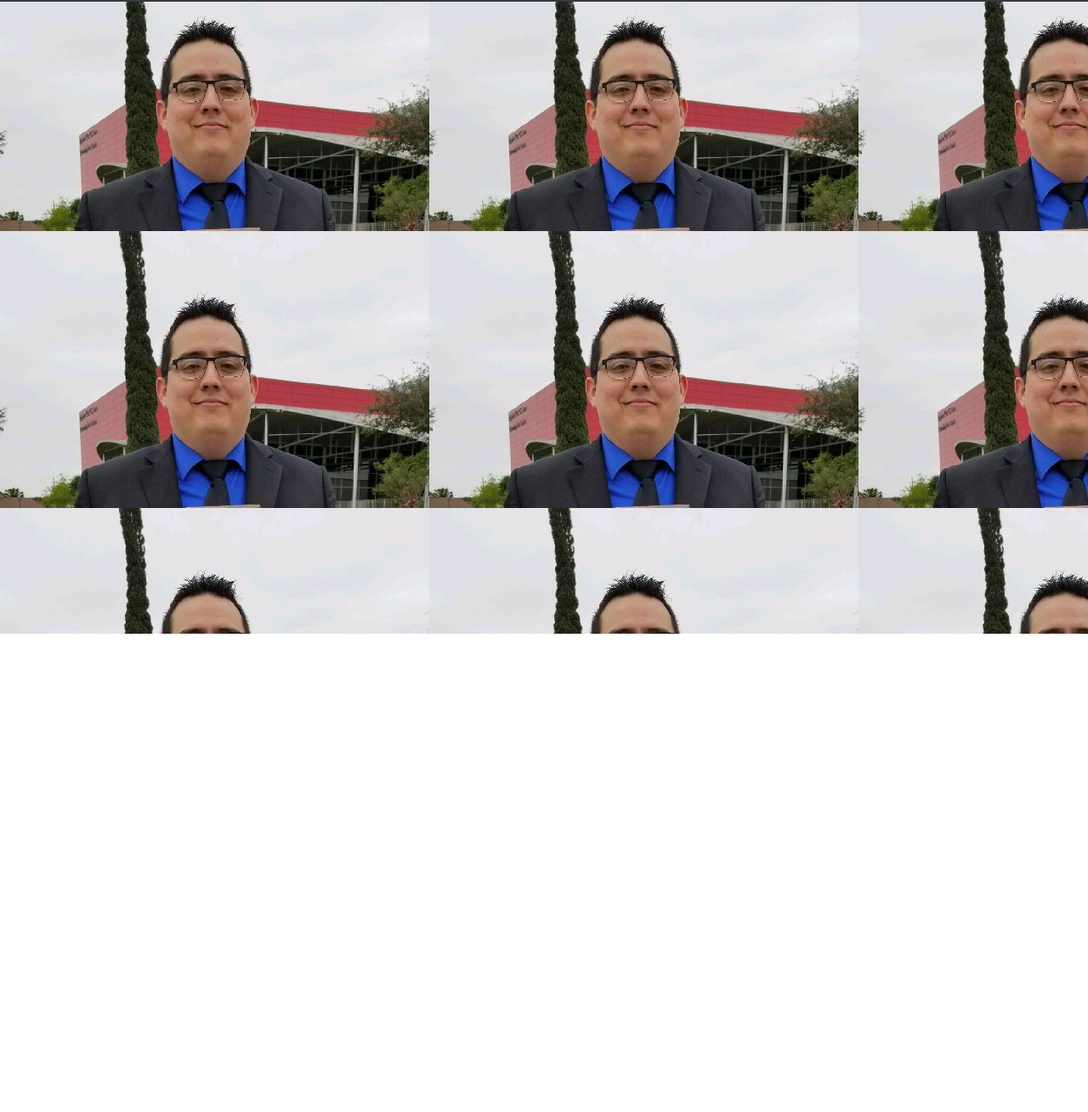
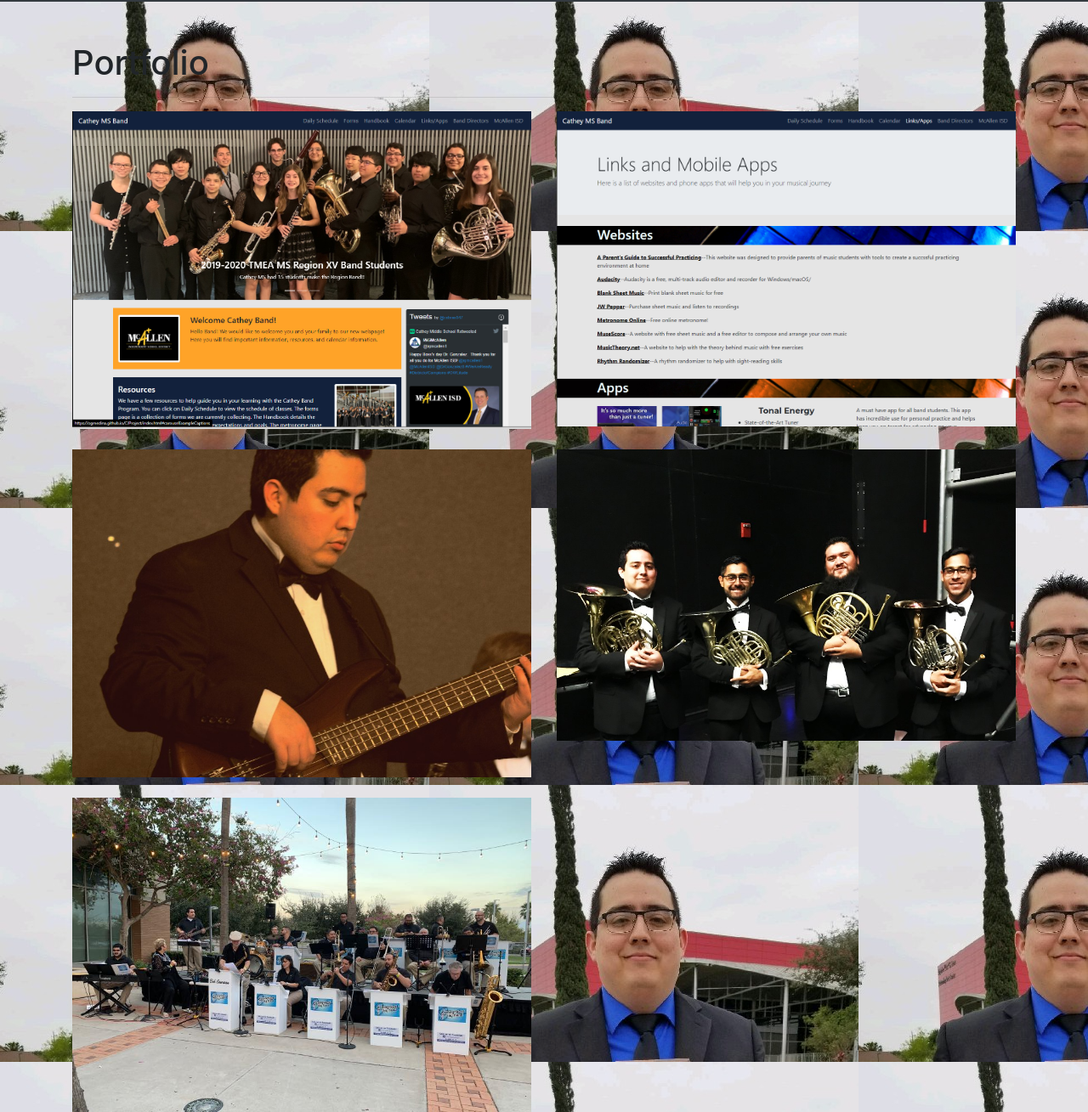
Before and after one commit to ogmedina/Homework-CSS-Bootstrap, a plain HTML site: page portfolio.html in a window 1280 px wide. Shown: the part 54-1363 px from the top of the page at 85% size. Before the commit the page ends 800 px from the top, so only its background shows below. Drawn offline with nearby package versions, Linux system fonts and the light colour scheme; files whose address does not match are found by name.

Commit message:
added contact page with script and began working on portfolio images

```diff
--- a/portfolio.html
+++ b/portfolio.html
@@ -30,6 +30,65 @@
     </nav>
   <!-- End Nav -->
 <body>
+  <br>
+  <br>
+  <div class="container">
+    <div class="row">
+      <div class="col-md-8">
+        <h1>Portfolio</h1>
+        <hr>
+      </div>
+      <div class="col-md-4"><!--dude, delete this later after background-->
+      </div>
+     </div>
+     <div class="row">
+      <div class="col-md-6">
+        <a href="https://ogmedina.github.io/CJProject/"><img class="img-fluid" src="./Images/cathey_band_website2.png" alt="Cathey Band Website"></a>
+      </div>
+      <div class="col-md-6">
+        <a href="https://ogmedina.github.io/CJProject/links.html"><img class="img-fluid" src="./Images/cathey_band_website.png" alt="Cathey band Website Links & Apps"></a>
+        </div>
+        </div>
+      <br>
+      <div class="row">
+        <div class="col-md-6">
+          <img class="img-fluid" src="./Images/IMG_0293_e.jpg" alt="Oscar performing with the RGV Swing Street Big Band">
+        </div>
+        <div class="col-md-6">
+          <img class="img-fluid" src="./Images/vsoconcert_horns.jpg" alt="Oscar performing at a concert with the VSO">
+        </div>
+      </div>
+      <br>
+      <div class="row">
+        <div class="col-md-6">
+          <img class="img-fluid" src="./Images/Swing_Street_RGV.jpg" alt="Oscar performing with the RGV Swing Street Big Band">
+        </div>
+      </div>
+
+
+
+
+
+     </div>
+
+
+
+
+
+
+
+
+
+
+
+
+
+
+
+
+
+
+  </div>
 
 
 
```
Also changed, not shown: Assets/style.css (+8 -0 lines), contact.html (+14 -47 lines), Images/23244047_1864784666869478_7784618169327992402_n.jpg (added), Images/IMG_0293_e.jpg (added), Images/IMG_E0221.JPG (added), Images/Swing_Street_RGV.jpg (added), Images/cathey_band_website.png (added), Images/cathey_band_website2.png (added), Images/cathey_band_website2_shrunk.jpg (added), Images/electricbass_ogm.jpg (added), Images/vsoconcert_horns.jpg (added), 4 other files.
